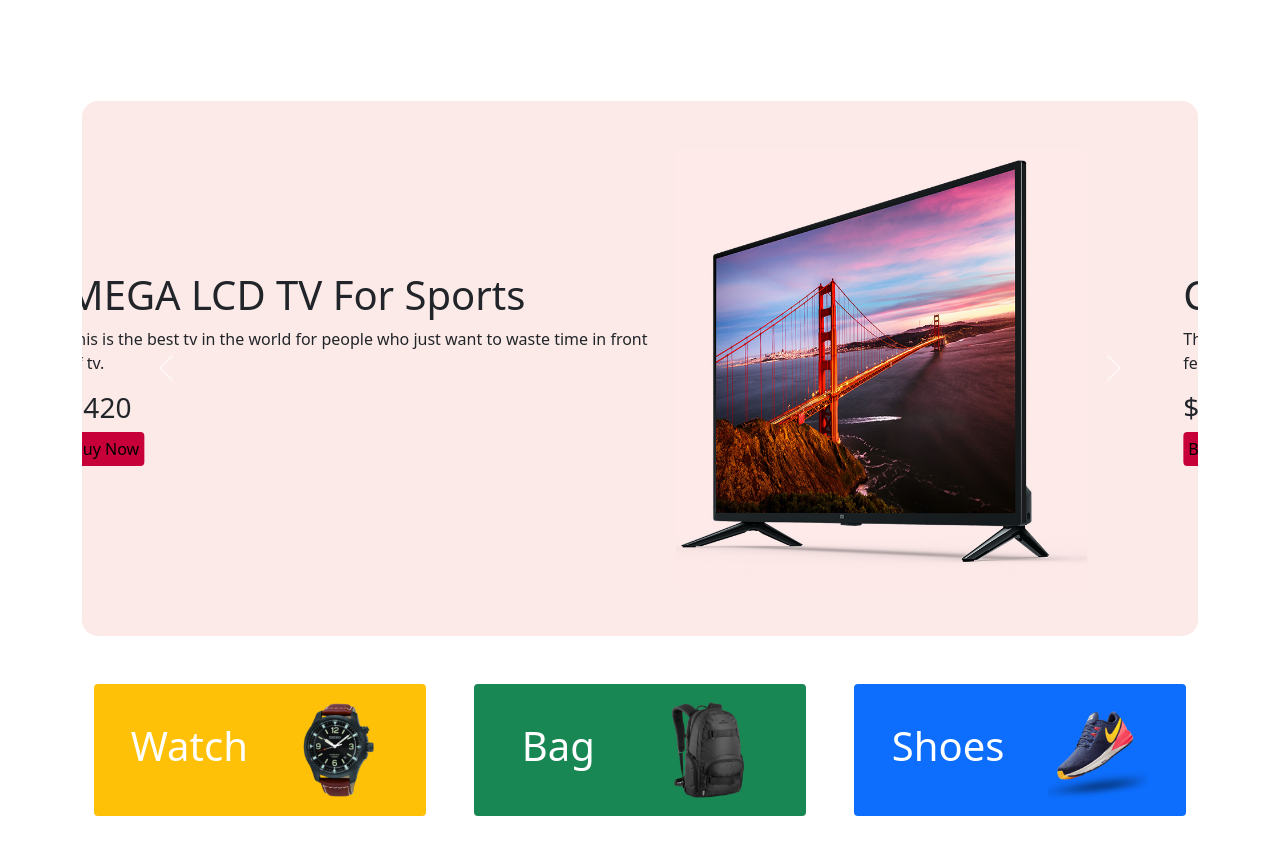
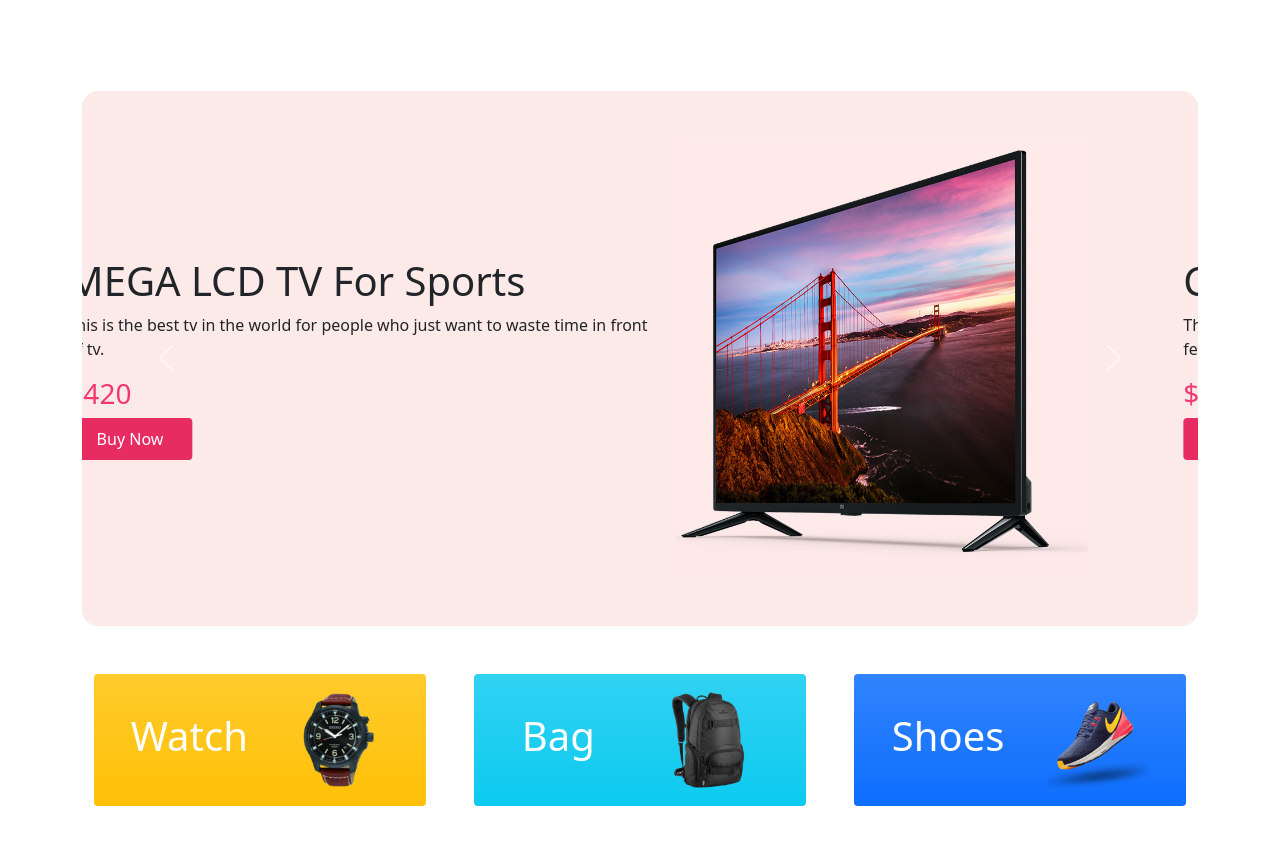
Before and after one commit to Forhad9/panda-commerce-boostrap, a plain HTML site: page index.html in a window 1280 px wide. Shown: the part 66-917 px from the top of the page. Drawn offline with nearby package versions, Linux system fonts and the light colour scheme.

Commit message:
initial added

```diff
--- a/index.html
+++ b/index.html
@@ -26,7 +26,7 @@
           </div>
         </div>
       </nav>
-      <div id="carouselExampleControls" style="background-color: #fceae8;margin-top: 110px; border-radius: 1em;" class="carousel slide" data-bs-ride="carousel">
+      <div id="carouselExampleControls" style="background-color: #fceae8;margin-top: 100px; border-radius: 1em;" class="carousel slide" data-bs-ride="carousel">
         <div class="carousel-inner">
           <div class="carousel-item active">
            <div class="row d-flex align-items-center p-5">
@@ -35,8 +35,8 @@
                    <p>
                     This is the best tv in the world for people who just want to waste time in front of tv.
                   </p>
-                  <h3>$420</h3>
-                  <div class="btn btn-warning">Buy Now</div>
+                  <h3 style="color: rgb(241, 57, 112);">$420</h3>
+                  <div class="btn">Buy Now</div>
 
 
                </div>
@@ -51,7 +51,7 @@
                 <div class="col-md-7">
                     <h1>Cool Dude Headphone</h1>
                     <p>This is the headphone in the world for people who just want to enjoy better feelings in the entertainement world's</p>
-                    <h3>$600</h3>
+                    <h3 style="color: rgb(241, 57, 112);">$600</h3>
                     <div class="btn btn-warning">Buy Now</div>
                 </div>
                 <div class="col-md-5">
@@ -64,7 +64,7 @@
                 <div class="col-md-7">
                     <h1>X-Box for your living room</h1>
                     <p>This is the best x-box in the world for people who just want to enjoy better feelings in the gaming world</p>
-                    <h3>$1200</h3>
+                    <h3 style="color: rgb(241, 57, 112);">$1200</h3>
                     <div class="btn btn-warning">Buy Now</div>
                 </div>
                 <div class="col-md-5">
@@ -87,19 +87,19 @@
     <section class="container overflow-hidden mt-5">
         <div class="row gx-5">
           <div class="col">
-            <div class="p-3 rounded bg-warning d-flex align-items-center justify-content-around">
+            <div class="p-3 rounded bg-warning bg-gradient d-flex align-items-center justify-content-around">
                 <h1 class="text-white">Watch</h1>
                 <img style="width: 100px;" src="images/categories/watch.png" alt="">
            </div>
           </div>
           <div class="col">
-            <div class="p-3 rounded bg-success d-flex align-items-center justify-content-around">
+            <div class="p-3 rounded bg-info bg-gradient d-flex align-items-center justify-content-around">
                 <h1 class="text-white">Bag</h1>
                 <img style="width: 100px;" src="images/categories/bag.png" alt="">
            </div>
            </div>
           <div class="col">
-            <div class="p-3 rounded bg-primary d-flex align-items-center justify-content-around">
+            <div class="p-3 rounded bg-primary bg-gradient d-flex align-items-center justify-content-around">
                 <h1 class="text-white">Shoes</h1>
                 <img style="width: 100px;" src="images/categories/shoes.png" alt="">
            </div>
@@ -116,8 +116,10 @@
                 <div class="card-body">
                   <h5 class="card-title">Supply 350</h5>
                   <p class="card-text">This is a wider card with supporting text below as a natural lead-in to additional content. This content is a little bit longer.</p>
+
                 </div>
                 <div class="card-footer panda-card-footer">
+                  <h3>$50</h3>
                     <button class="btn btn-success">Buy Now >></button>
                 </div>
               </div>
@@ -130,6 +132,7 @@
                   <p class="card-text">This card has supporting text below as a natural lead-in to additional content.</p>
                 </div>
                 <div class="card-footer panda-card-footer">
+                     <h3>$65</h3>
                     <button class="btn btn-success">Buy Now >></button>
                 </div>
               </div>
@@ -140,8 +143,10 @@
                 <div class="card-body">
                   <h5 class="card-title">Red Airmax</h5>
                   <p class="card-text">This is a wider card with supporting text below as a natural lead-in to additional content. This card has even longer content than the first to show that equal height action.</p>
+
                 </div>
                 <div class="card-footer panda-card-footer">
+                  <h3>$70</h3>
                     <button class="btn btn-success">Buy Now >></button>
                 </div>
               </div>
@@ -196,9 +201,9 @@
     <section style="height: 300px;background-color: #fceae8;" class="d-flex mt-5 justify-content-center align-items-center">
         <div>
             <h1>LET'S STAY IN TOUCH</h1>
-            <h5>Get update on sales, specials and more</h5>
+            <h5 style="color: gray;">Get update on sales, specials and more</h5>
             <input type="text" placeholder="Enter your Email address">
-            <button class="bg-primary">SUBMIT</button>
+            <button style="background-color: rgb(243, 36, 71); border: none; padding: 1.5% 5%;" class="rounded text-white d-block mt-2">SUBMIT</button>
 
         </div>
     </section>
--- a/style.css
+++ b/style.css
@@ -9,8 +9,9 @@
     background-color: #fceae8;
 }
 .btn{
-    background-color: #c70039;
+    background-color: #e72c61;
     border: 0;
-    padding: 5px;
+    padding: 1.5% 5%;
+    color: white;
 
 }
```
